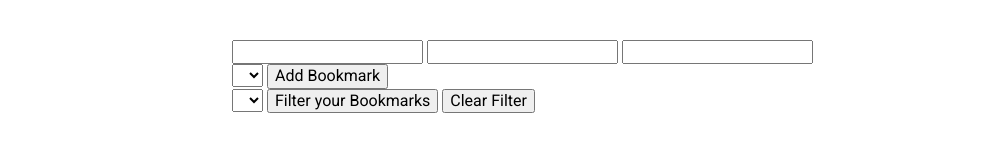
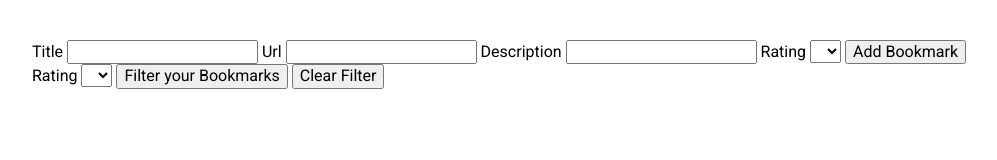
Before and after one commit to thinkful-ei-bee/mehul-enrique-bookmark, a plain HTML site: page index.html in a window 1280 px wide. Shown: the whole page, without its empty margins (108-1105 px from the left). Drawn offline with nearby package versions, Linux system fonts and the light colour scheme; no server answers.

Commit message:
tweaked filter func

```diff
--- a/index.css
+++ b/index.css
@@ -8,7 +8,7 @@
   }
 
   .container {
-    max-width: 600px;
+    max-width: 1000px;
     margin: 0 auto;
     padding-top: 40px;
   }
--- a/index.html
+++ b/index.html
@@ -13,14 +13,19 @@
   <div class="container">
 
     <form id="add-book-mark-form">
+        <label for="title">Title</label>
       <input type="text" name="book-mark-title" class="js-book-mark-title"  >
+      <label for="url">Url</label>
       <input type="text" name="book-mark-url" class="js-book-mark-url" >
+      <label for="description">Description</label>
       <input type="text" name="book-mark-description" class="js-book-mark-description">
+      <label for="rating">Rating</label>
       <select class="book-mark-rating"> <option value=""></option><option value="1">1</option> <option value="2">2</option> <option value="3">3</option> <option value="4">4</option> <option value="5">5</option> </select>
       <button type="submit"> Add Bookmark </button>
     </form>
 
     <div class= "filter-drop-down">
+        <label for="filter">Rating</label>
       <select class="book-mark-rating-filter"> <option value=""></option><option value="1">1</option> <option value="2">2</option> <option value="3">3</option> <option value="4">4</option> <option value="5">5</option> </select>
       <button id= "filter-toggle">
         <span class="button-label">Filter your Bookmarks</span>
--- a/scripts/STORE.js
+++ b/scripts/STORE.js
@@ -45,7 +45,8 @@ const STORE = (function(){
     deleteBookmark,
     expandBookmark,
     toggleFilter,
-    error_msg
+    error_msg,
+    filter_num
   };
 
 }() );
```
